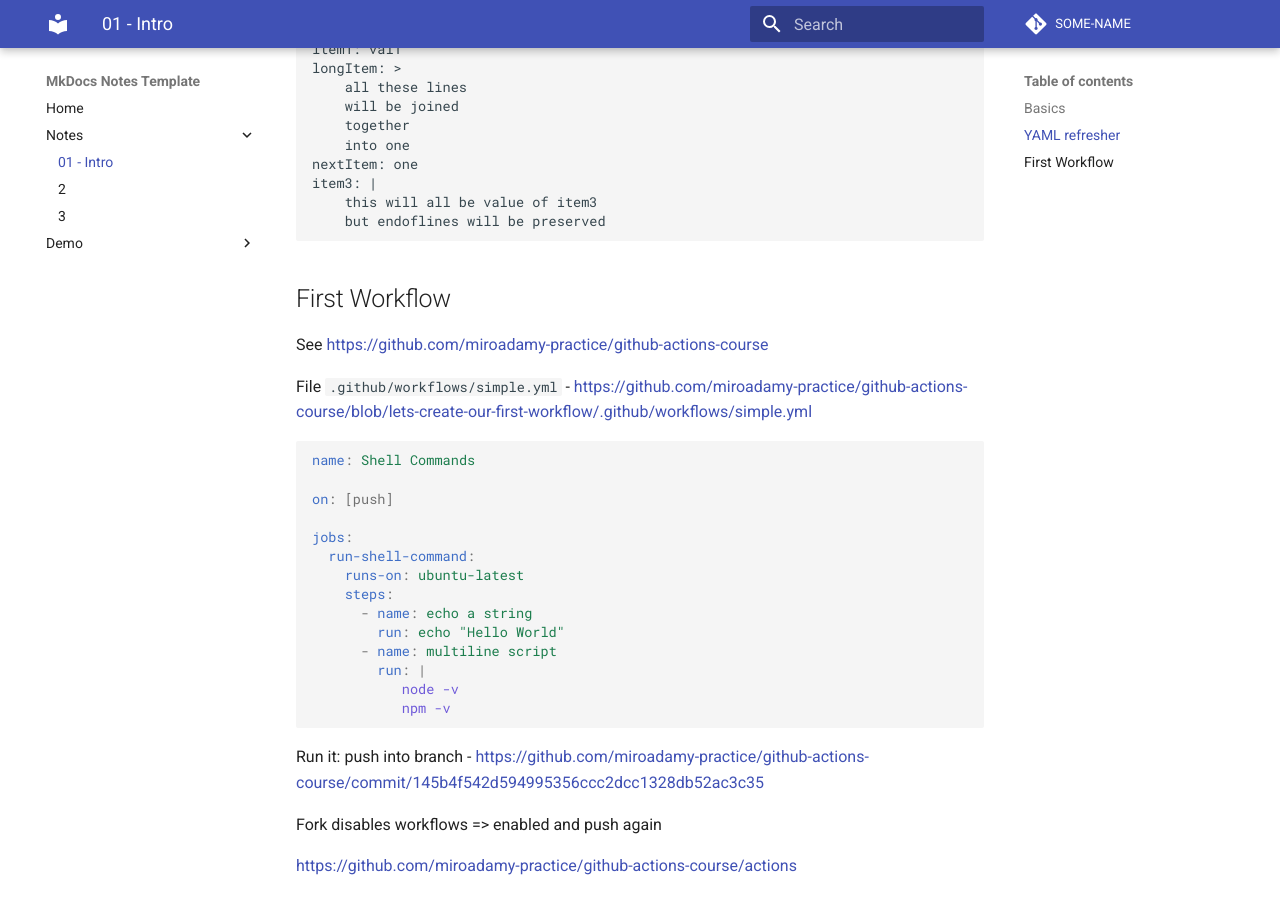
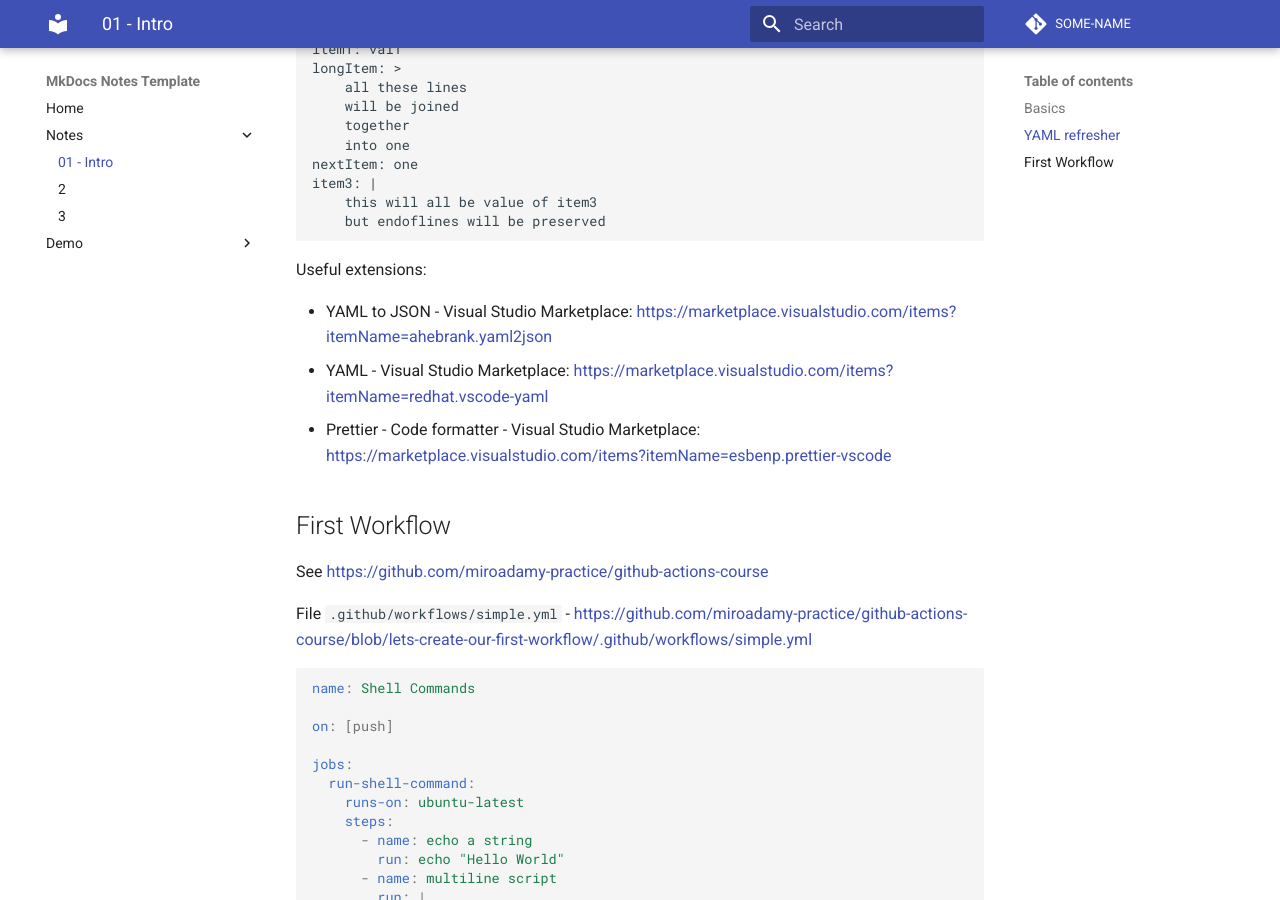
Before and after one commit to miroadamy-practice/notes-github-actions, an MkDocs documentation site: the page built from docs/section-01.md, in a window 1280 px wide and 900 px high, scrolled down 1947 px. Built offline with MkDocs 1.6.1 and Material for MkDocs 9.7.7, drawn with Linux system fonts in a browser that asks for light colours; comment, search, counter and statistics services are not loaded; some of the changed text lies outside the part shown.

Commit message:
Extensions for YAML, more in Workflow

````diff
--- a/docs/section-01.md
+++ b/docs/section-01.md
@@ -92,6 +92,11 @@ item3: |
     but endoflines will be preserved
 ```
 
+Useful extensions:
+
+* YAML to JSON - Visual Studio Marketplace: https://marketplace.visualstudio.com/items?itemName=ahebrank.yaml2json
+* YAML - Visual Studio Marketplace: https://marketplace.visualstudio.com/items?itemName=redhat.vscode-yaml
+* Prettier - Code formatter - Visual Studio Marketplace: https://marketplace.visualstudio.com/items?itemName=esbenp.prettier-vscode
 
 ## First Workflow
 
````
Also changed, not shown: other parts of docs/section-01.md (+14 -0 lines).
